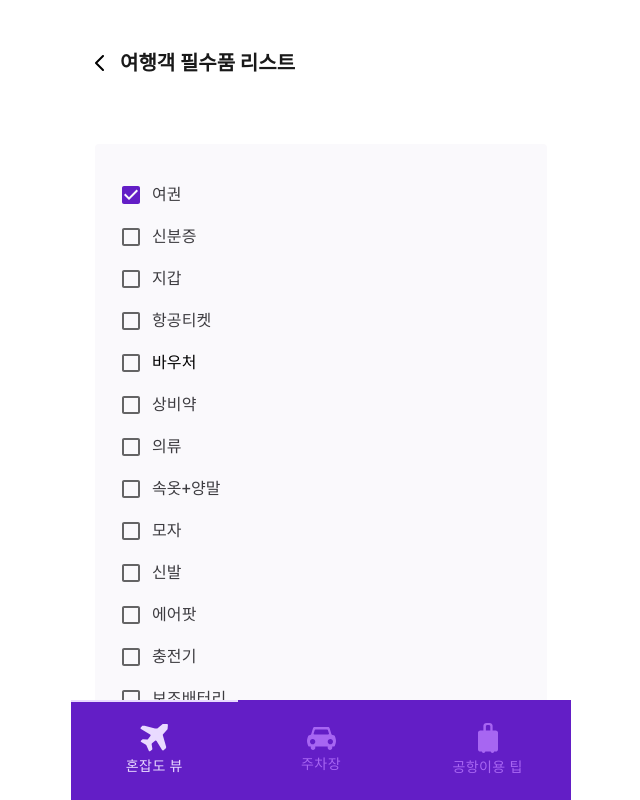
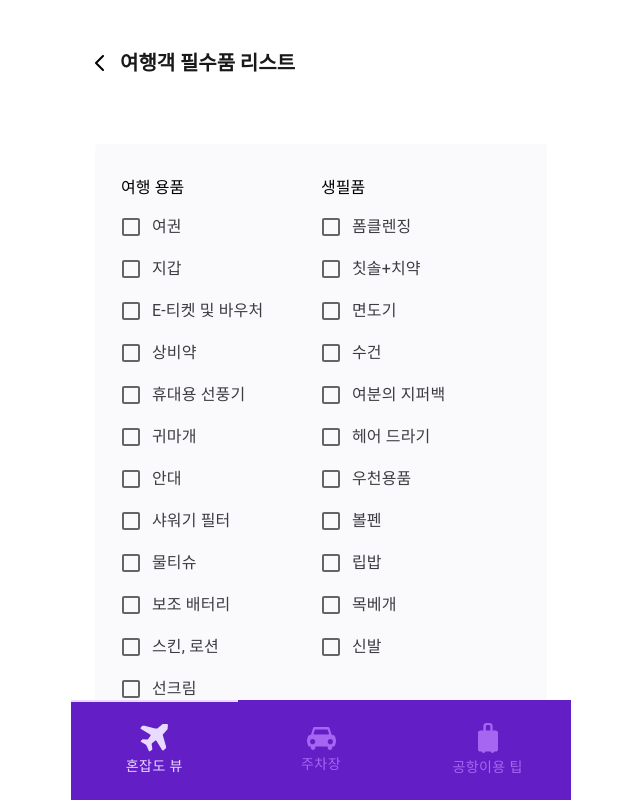
Before and after one commit to HonZapHae/airport-congestion-view, a React (Create React App) app: page /essential in a window 1280 px wide. Shown: the top 800 px of the page, without its empty margins (319-959 px from the left). Built offline with nearby package versions, Linux system fonts and the light colour scheme; no server answers.

Commit message:
[refector] Tip/Essential -> 체크리스트 2단으로 조정

```diff
--- a/src/pages/TipDetail/Essential.tsx
+++ b/src/pages/TipDetail/Essential.tsx
@@ -32,6 +32,27 @@ const BoxContainer = styled.div`
   padding: 30px 26px;
 `;
 
+const BoxColumn = styled.div`
+  display: grid;
+  grid-template-columns: 1fr 1fr;
+`;
+
+const ListItem = styled.div`
+  display: flex;
+  flex-direction: column;
+  gap: 8px;
+`;
+
+const Title = styled.div`
+  font-size: 16px;
+  font-weight: 500;
+`;
+
+const ListCheck = styled.div`
+  display: flex;
+  flex-direction: column;
+`;
+
 export function Essential() {
   return (
     <StyledDiv>
@@ -39,21 +60,10 @@ export function Essential() {
         <TipNavbar title="여행객 필수품 리스트" />
         <Body>
           <BoxContainer>
-            <FormGroup>
-              <FormControlLabel
-                control={(
-                  <Checkbox
-                    sx={{
-                      '&.Mui-checked': {
-                        color: '#631EC6;',
-                      },
-                    }}
-                    defaultChecked
-                  />
-                )}
-                sx={{ color: '#3d3c40' }}
-                label="여권"
-              />
+            <BoxColumn>
+              <ListItem>
+                <Title>여행 용품</Title>
+                <ListCheck>
                   <FormControlLabel
                     control={(
                       <Checkbox
@@ -65,7 +75,7 @@ export function Essential() {
                       />
                     )}
                     sx={{ color: '#3d3c40' }}
-                label="신분증"
+                    label="여권"
                   />
                   <FormControlLabel
                     control={(
@@ -91,19 +101,7 @@ export function Essential() {
                       />
                     )}
                     sx={{ color: '#3d3c40' }}
-                label="항공티켓"
-              />
-              <FormControlLabel
-                control={(
-                  <Checkbox
-                    sx={{
-                      '&.Mui-checked': {
-                        color: '#631EC6;',
-                      },
-                    }}
-                  />
-                )}
-                label="바우처"
+                    label="E-티켓 및 바우처"
                   />
                   <FormControlLabel
                     control={(
@@ -129,7 +127,7 @@ export function Essential() {
                       />
                     )}
                     sx={{ color: '#3d3c40' }}
-                label="의류"
+                    label="휴대용 선풍기"
                   />
                   <FormControlLabel
                     control={(
@@ -142,7 +140,7 @@ export function Essential() {
                       />
                     )}
                     sx={{ color: '#3d3c40' }}
-                label="속옷+양말"
+                    label="귀마개"
                   />
                   <FormControlLabel
                     control={(
@@ -155,7 +153,7 @@ export function Essential() {
                       />
                     )}
                     sx={{ color: '#3d3c40' }}
-                label="모자"
+                    label="안대"
                   />
                   <FormControlLabel
                     control={(
@@ -168,7 +166,7 @@ export function Essential() {
                       />
                     )}
                     sx={{ color: '#3d3c40' }}
-                label="신발"
+                    label="샤워기 필터"
                   />
                   <FormControlLabel
                     control={(
@@ -181,7 +179,7 @@ export function Essential() {
                       />
                     )}
                     sx={{ color: '#3d3c40' }}
-                label="에어팟"
+                    label="물티슈"
                   />
                   <FormControlLabel
                     control={(
@@ -194,20 +192,7 @@ export function Essential() {
                       />
                     )}
                     sx={{ color: '#3d3c40' }}
-                label="충전기"
-              />
-              <FormControlLabel
-                control={(
-                  <Checkbox
-                    sx={{
-                      '&.Mui-checked': {
-                        color: '#631EC6;',
-                      },
-                    }}
-                  />
-                )}
-                sx={{ color: '#3d3c40' }}
-                label="보조배터리"
+                    label="보조 배터리"
                   />
                   <FormControlLabel
                     control={(
@@ -235,6 +220,11 @@ export function Essential() {
                     sx={{ color: '#3d3c40' }}
                     label="선크림"
                   />
+                </ListCheck>
+              </ListItem>
+              <ListItem>
+                <Title>생필품</Title>
+                <ListCheck>
                   <FormControlLabel
                     control={(
                       <Checkbox
@@ -287,7 +277,101 @@ export function Essential() {
                     sx={{ color: '#3d3c40' }}
                     label="수건"
                   />
-            </FormGroup>
+                  <FormControlLabel
+                    control={(
+                      <Checkbox
+                        sx={{
+                          '&.Mui-checked': {
+                            color: '#631EC6;',
+                          },
+                        }}
+                      />
+                    )}
+                    sx={{ color: '#3d3c40' }}
+                    label="여분의 지퍼백"
+                  />
+                  <FormControlLabel
+                    control={(
+                      <Checkbox
+                        sx={{
+                          '&.Mui-checked': {
+                            color: '#631EC6;',
+                          },
+                        }}
+                      />
+                    )}
+                    sx={{ color: '#3d3c40' }}
+                    label="헤어 드라기"
+                  />
+
+                  <FormControlLabel
+                    control={(
+                      <Checkbox
+                        sx={{
+                          '&.Mui-checked': {
+                            color: '#631EC6;',
+                          },
+                        }}
+                      />
+                    )}
+                    sx={{ color: '#3d3c40' }}
+                    label="우천용품"
+                  />
+                  <FormControlLabel
+                    control={(
+                      <Checkbox
+                        sx={{
+                          '&.Mui-checked': {
+                            color: '#631EC6;',
+                          },
+                        }}
+                      />
+                    )}
+                    sx={{ color: '#3d3c40' }}
+                    label="볼펜"
+                  />
+                  <FormControlLabel
+                    control={(
+                      <Checkbox
+                        sx={{
+                          '&.Mui-checked': {
+                            color: '#631EC6;',
+                          },
+                        }}
+                      />
+                    )}
+                    sx={{ color: '#3d3c40' }}
+                    label="립밥"
+                  />
+                  <FormControlLabel
+                    control={(
+                      <Checkbox
+                        sx={{
+                          '&.Mui-checked': {
+                            color: '#631EC6;',
+                          },
+                        }}
+                      />
+                    )}
+                    sx={{ color: '#3d3c40' }}
+                    label="목베개"
+                  />
+                  <FormControlLabel
+                    control={(
+                      <Checkbox
+                        sx={{
+                          '&.Mui-checked': {
+                            color: '#631EC6;',
+                          },
+                        }}
+                      />
+                    )}
+                    sx={{ color: '#3d3c40' }}
+                    label="신발"
+                  />
+                </ListCheck>
+              </ListItem>
+            </BoxColumn>
           </BoxContainer>
         </Body>
       </Wrapper>
```
Lines whose indentation alone changed are shown as unchanged.
